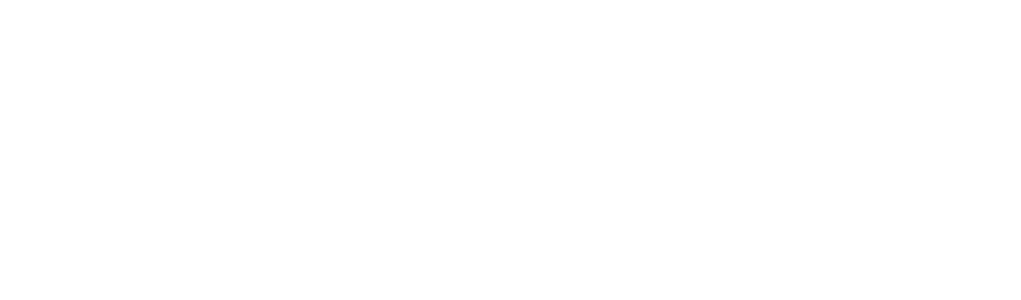
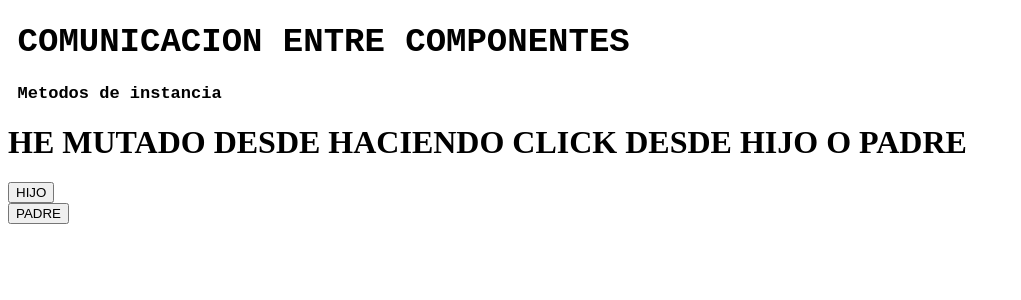
Before and after one commit to saulwolfdev/react-full-core, a React (Create React App) app: page / in a window 1280 px wide. Shown: the top 300 px of the page, without its empty margins (0-1021 px from the left). Built offline with nearby package versions, Linux system fonts and the light colour scheme.

Commit message:
comunicacion desde padre a hijo o hijo a padre por React.createRef()

```diff
--- a/src/components/ComunicacionInstancias.js
+++ b/src/components/ComunicacionInstancias.js
@@ -1,17 +1,65 @@
 
 import React, { Component } from 'react';
-class ComunicacionInstancias extends Component {
-    constructor(props) {
-        super(props);
-        this.state = {  }
+
+const Header=()=>{
+    const subtitle={
+        fontWeight:"bold"
+    }
+    const title={
+        margin:"0.6rem",
+        border:"0.3em",
+        padding:"1px solid #d2d2d2",
+        fontFamily:"monospace",
+        fontSize:"17px"
+    }
+    return(
+        <header style={title}>
+            <h1>COMUNICACION ENTRE COMPONENTES</h1>
+            <div style={subtitle}>
+                Metodos de instancia
+            </div>
+        </header>
+    )
+}
+class Hijo extends Component {
+    state={
+        message:"HE MUTADO DESDE HACIENDO CLICK DESDE HIJO O PADRE"
+    }
+    dispachAlert=(e, message="Alert desde el HIJO")=>{
+        // alert(message)
+        this.setState({message})
     }
     render() {
         return (
             <div>
-
+                <h1>{this.state.message}</h1>
+                <button onClick={this.dispachAlert}>
+                    HIJO
+                </button>
             </div>
         );
     }
 }
 
+class ComunicacionInstancias extends Component {
+
+        hijo= React.createRef()
+
+    handleClick=()=>{
+       this.hijo.current.dispachAlert(null,"Click desde el PADRE")
+    }
+    render() {
+
+        return (
+           <div>
+               <Header/>
+               <Hijo ref={this.hijo}/>
+               <button onClick={this.handleClick}>
+                   PADRE
+               </button>
+           </div>
+        );
+    }
+}
+
 export default ComunicacionInstancias;
```
